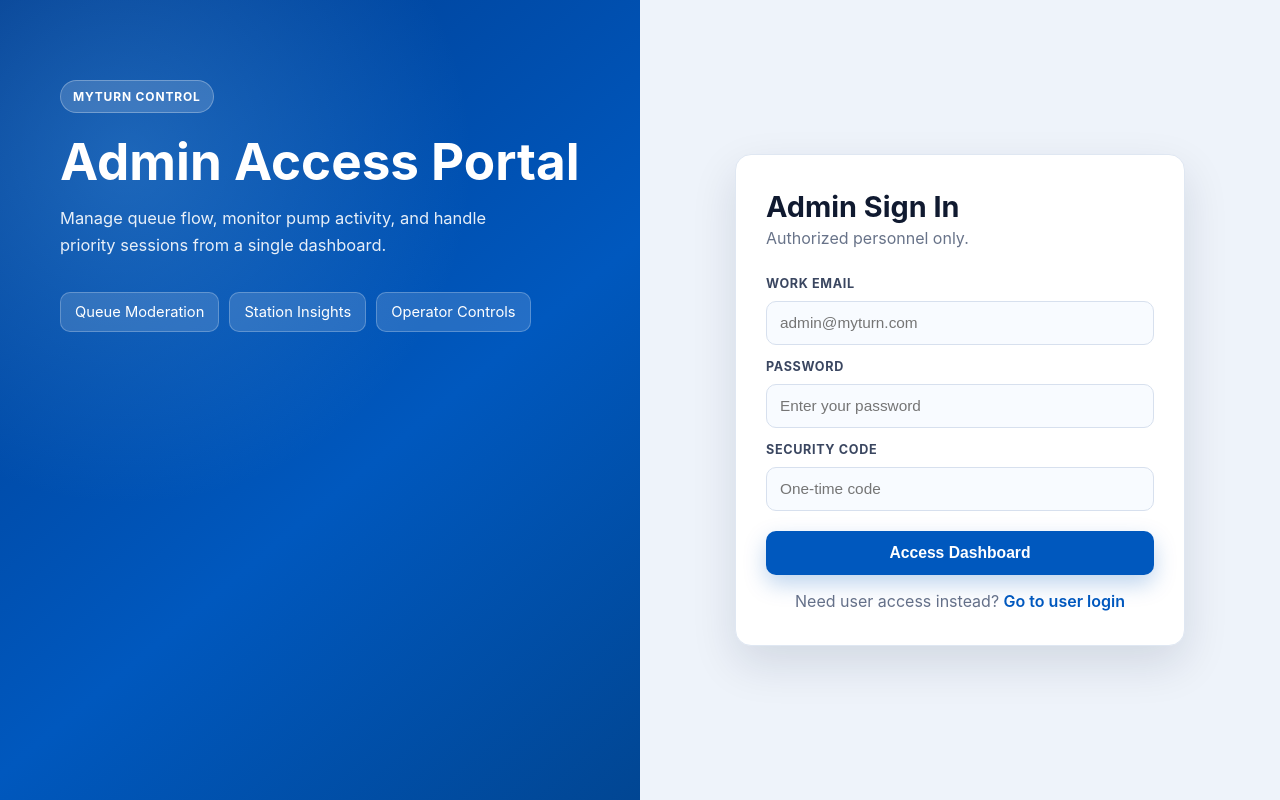
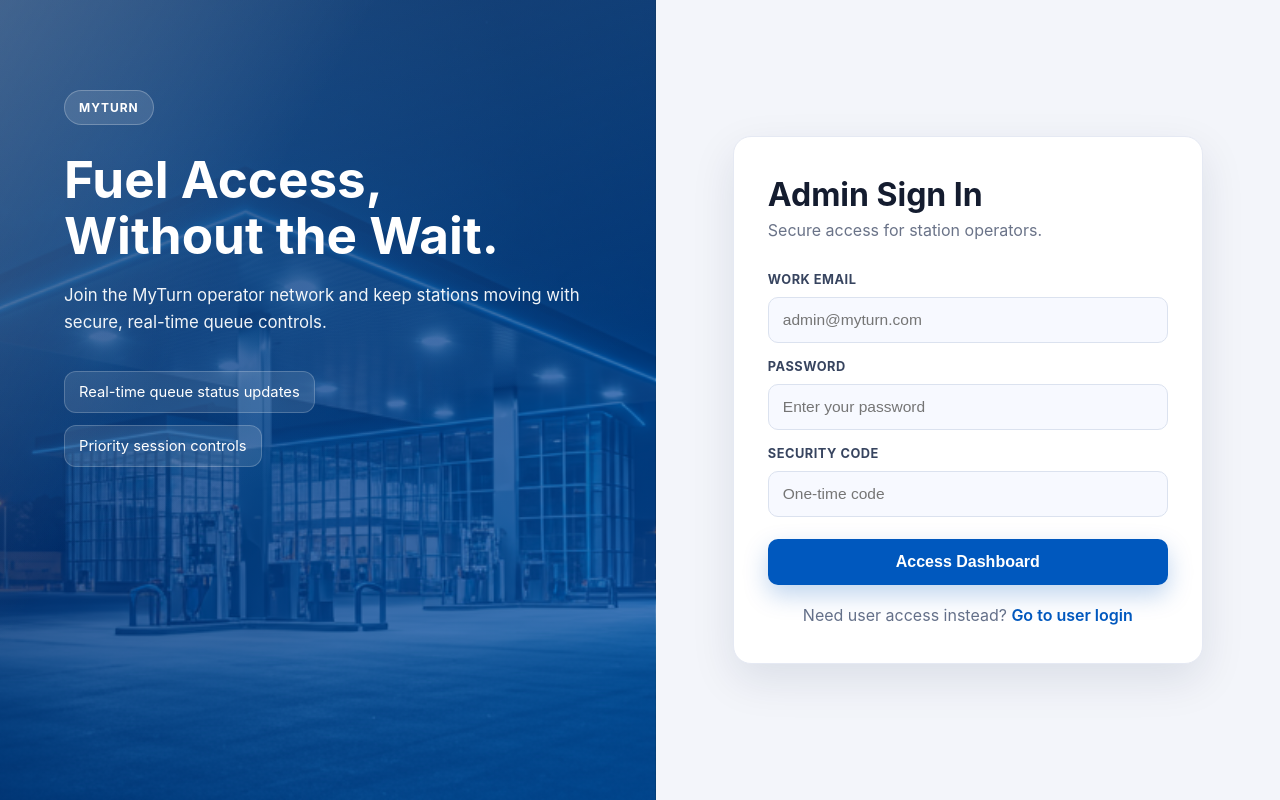
Before and after one commit to TharukaThennakoon/MyTurn-frontend, a Next.js app in the folder my-app/: page /admin/login in a window 1280 px wide. Built offline with nearby package versions, Linux system fonts and the light colour scheme.

Commit message:
Admin login page background image add

```diff
--- a/my-app/app/admin/login/page.module.css
+++ b/my-app/app/admin/login/page.module.css
@@ -1,83 +1,108 @@
 .page {
   min-height: 100vh;
   display: grid;
-  grid-template-columns: 1fr 1fr;
-  background: #eef3fa;
+  grid-template-columns: 1.05fr 1fr;
+  background: #f3f5fa;
 }
 
 .leftPane {
-  padding: 80px 60px;
+  position: relative;
+  overflow: hidden;
+  padding: 90px 64px;
   color: #ffffff;
   background:
-    radial-gradient(circle at 20% 20%, rgba(105, 188, 255, 0.28), transparent 42%),
-    linear-gradient(140deg, #003c8f 0%, #0058be 58%, #014693 100%);
+    linear-gradient(145deg, rgba(0, 31, 92, 0.82), rgba(0, 88, 190, 0.68)),
+    radial-gradient(circle at 20% 20%, rgba(90, 197, 255, 0.35), transparent 48%),
+    url("/images/landing.png");
+  background-size: cover;
+  background-position: center;
+  background-repeat: no-repeat;
 }
 
-.kicker {
+.leftPane::before {
+  content: "";
+  position: absolute;
+  inset: 0;
+  background:
+    linear-gradient(120deg, rgba(255, 255, 255, 0.16), transparent 34%),
+    linear-gradient(160deg, rgba(137, 213, 255, 0.2), transparent 56%);
+  pointer-events: none;
+}
+
+.brand {
+  position: relative;
+  z-index: 1;
   width: fit-content;
-  padding: 8px 12px;
+  padding: 9px 14px;
   border-radius: 999px;
-  background: rgba(255, 255, 255, 0.16);
-  border: 1px solid rgba(255, 255, 255, 0.28);
+  background: rgba(255, 255, 255, 0.12);
+  border: 1px solid rgba(255, 255, 255, 0.24);
   font-size: 12px;
   font-weight: 700;
-  letter-spacing: 0.07em;
+  letter-spacing: 0.08em;
   text-transform: uppercase;
-  margin-bottom: 20px;
+  margin-bottom: 26px;
 }
 
 .leftPane h1 {
-  font-size: clamp(2rem, 4vw, 3.2rem);
+  position: relative;
+  z-index: 1;
+  max-width: 480px;
+  font-size: clamp(2.1rem, 4vw, 3.45rem);
   line-height: 1.1;
-  margin-bottom: 16px;
+  margin-bottom: 18px;
 }
 
 .lead {
-  font-size: 1.03rem;
-  line-height: 1.6;
-  max-width: 480px;
-  color: rgba(255, 255, 255, 0.9);
+  position: relative;
+  z-index: 1;
+  max-width: 520px;
+  font-size: 1.05rem;
+  line-height: 1.64;
+  color: rgba(255, 255, 255, 0.94);
 }
 
-.tags {
+.featureList {
+  position: relative;
+  z-index: 1;
   margin-top: 34px;
-  display: flex;
-  flex-wrap: wrap;
-  gap: 10px;
+  display: grid;
+  gap: 12px;
 }
 
-.tags span {
-  padding: 10px 14px;
-  border-radius: 10px;
-  background: rgba(255, 255, 255, 0.14);
-  border: 1px solid rgba(255, 255, 255, 0.24);
+.featureList span {
+  width: fit-content;
+  padding: 11px 14px;
+  border-radius: 12px;
+  background: rgba(255, 255, 255, 0.11);
+  border: 1px solid rgba(255, 255, 255, 0.2);
   font-size: 0.92rem;
 }
 
 .rightPane {
   display: grid;
   place-items: center;
-  padding: 28px;
+  padding: 38px;
 }
 
 .card {
-  width: min(450px, 100%);
+  width: min(470px, 100%);
+  border-radius: 18px;
+  padding: 38px 34px;
+  border: 1px solid #e5e9f3;
   background: #ffffff;
-  border: 1px solid #dfe7f2;
-  border-radius: 16px;
-  padding: 34px 30px;
-  box-shadow: 0 18px 45px rgba(4, 24, 61, 0.12);
+  box-shadow: 0 16px 44px rgba(6, 26, 64, 0.1);
 }
 
 .card h2 {
-  font-size: 1.8rem;
-  color: #101a30;
-  margin-bottom: 4px;
+  color: #141c2f;
+  font-size: 2rem;
+  margin-bottom: 6px;
 }
 
 .subtitle {
-  color: #687389;
-  margin-bottom: 24px;
+  color: #6a7388;
+  margin-bottom: 26px;
 }
 
 .errorMessage {
@@ -96,21 +121,21 @@
 }
 
 .form label {
-  margin-top: 4px;
-  color: #3a4660;
-  font-size: 0.79rem;
+  margin-top: 6px;
+  color: #37445f;
+  font-size: 0.8rem;
   font-weight: 700;
-  letter-spacing: 0.05em;
+  letter-spacing: 0.04em;
   text-transform: uppercase;
 }
 
 .form input {
-  border: 1px solid #d7e0ee;
+  border: 1px solid #dbe2ef;
   border-radius: 10px;
-  background: #f8fbff;
+  background: #f7f9ff;
   color: #17213a;
-  padding: 12px 13px;
-  font-size: 0.96rem;
+  padding: 13px 14px;
+  font-size: 0.97rem;
 }
 
 .form input:focus {
@@ -120,24 +145,26 @@
 }
 
 .form button {
-  margin-top: 10px;
+  margin-top: 12px;
   border: 0;
   border-radius: 10px;
   background: #0058be;
   color: #ffffff;
   font-weight: 700;
-  font-size: 0.98rem;
-  padding: 13px 16px;
+  font-size: 1rem;
+  padding: 14px 18px;
   cursor: pointer;
-  box-shadow: 0 9px 22px rgba(0, 88, 190, 0.26);
+  box-shadow: 0 10px 24px rgba(0, 88, 190, 0.25);
+  transition: transform 0.16s ease, filter 0.16s ease;
 }
 
 .form button:hover {
+  transform: translateY(-1px);
   filter: brightness(1.03);
 }
 
 .bottomText {
-  margin-top: 16px;
+  margin-top: 20px;
   text-align: center;
   color: #647089;
 }
@@ -158,11 +185,11 @@
   }
 
   .leftPane {
-    padding: 52px 24px;
+    padding: 64px 28px;
   }
 
   .rightPane {
-    padding: 20px 14px 32px;
-    margin-top: -12px;
+    padding: 24px 16px 32px;
+    margin-top: -18px;
   }
 }
--- a/my-app/app/admin/login/page.tsx
+++ b/my-app/app/admin/login/page.tsx
@@ -20,23 +20,22 @@ export default async function AdminLoginPage({ searchParams }: AdminLoginPagePro
   return (
     <main className={styles.page}>
       <section className={styles.leftPane}>
-        <p className={styles.kicker}>MyTurn Control</p>
-        <h1>Admin Access Portal</h1>
+        <p className={styles.brand}>MyTurn</p>
+        <h1>Fuel Access, Without the Wait.</h1>
         <p className={styles.lead}>
-          Manage queue flow, monitor pump activity, and handle priority sessions from a
-          single dashboard.
+          Join the MyTurn operator network and keep stations moving with secure, real-time
+          queue controls.
         </p>
-        <div className={styles.tags}>
-          <span>Queue Moderation</span>
-          <span>Station Insights</span>
-          <span>Operator Controls</span>
+        <div className={styles.featureList}>
+          <span>Real-time queue status updates</span>
+          <span>Priority session controls</span>
         </div>
       </section>
 
       <section className={styles.rightPane}>
         <div className={styles.card}>
           <h2>Admin Sign In</h2>
-          <p className={styles.subtitle}>Authorized personnel only.</p>
+          <p className={styles.subtitle}>Secure access for station operators.</p>
 
           {showInvalidCredentials && (
             <p className={styles.errorMessage} role="alert" aria-live="polite">
```
